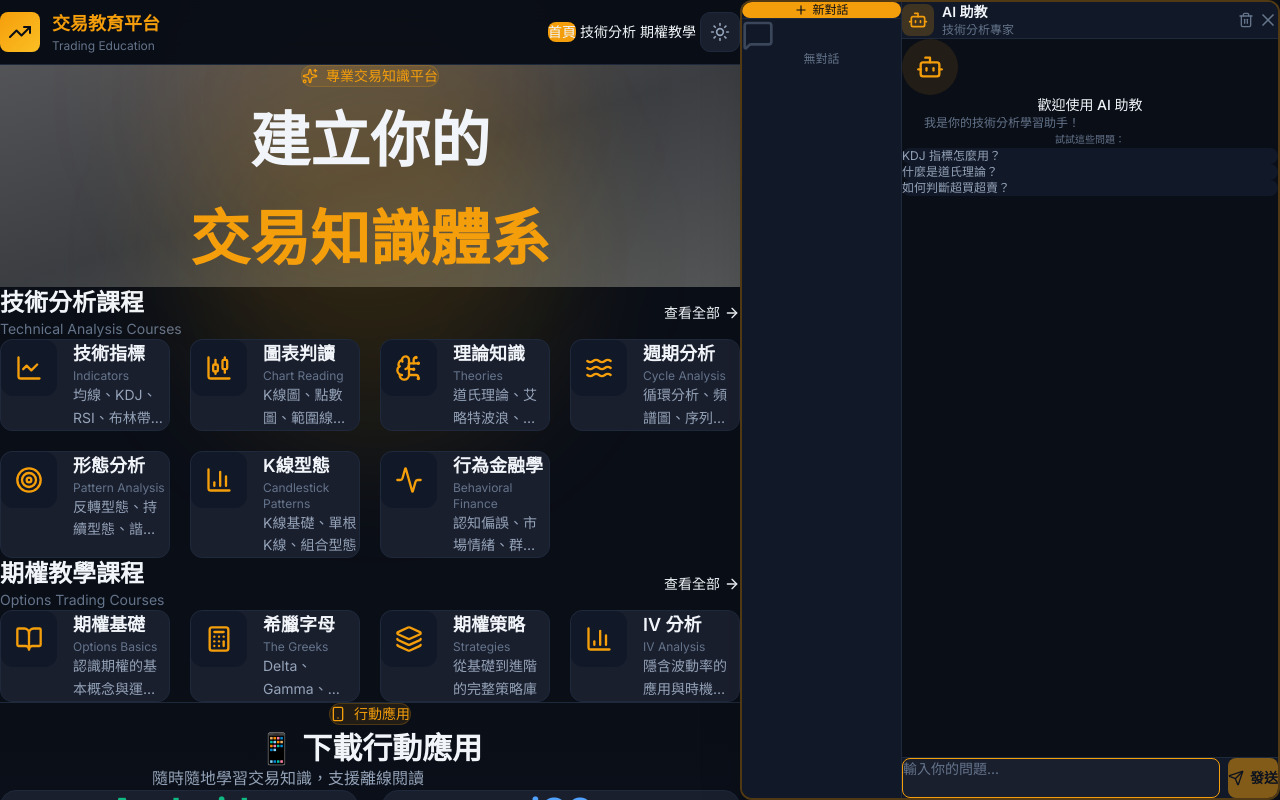
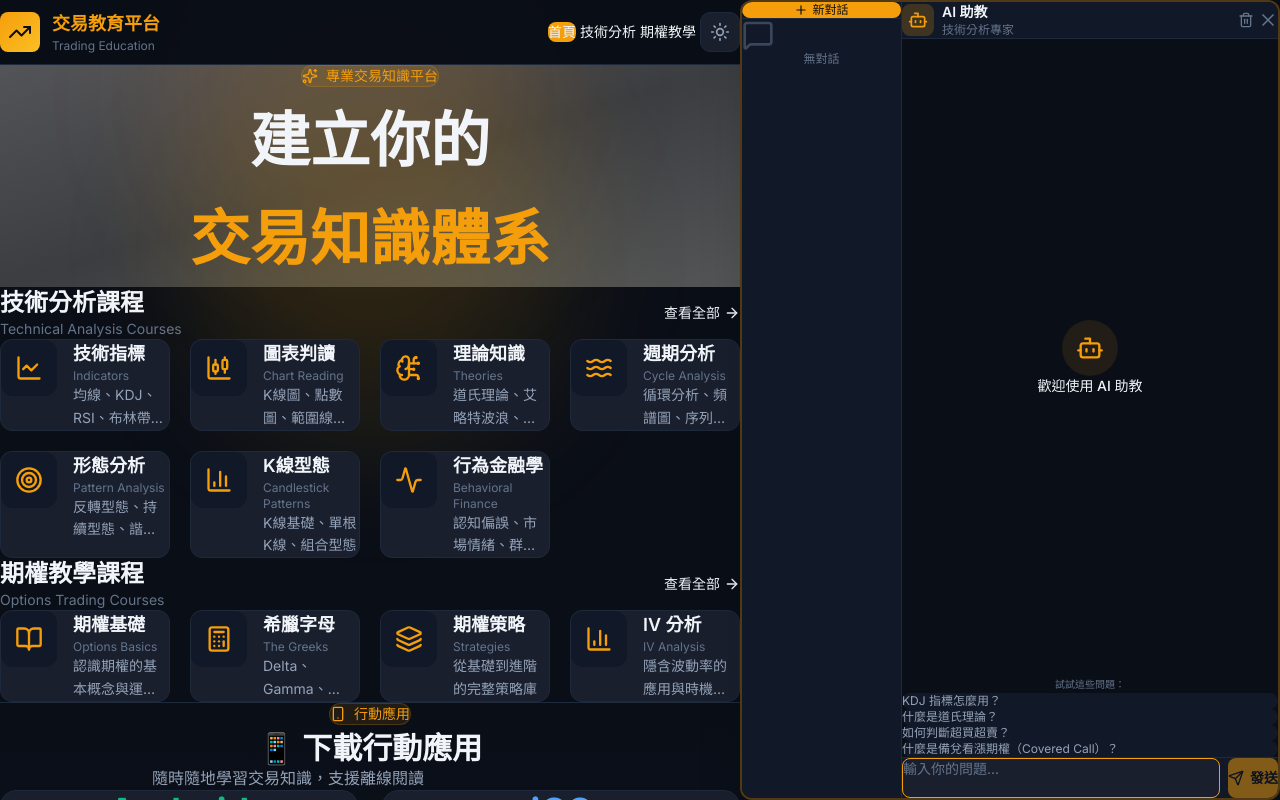
Before and after one commit to sam9407287/trading-education, a Next.js app in the folder apps/web/: page / in a window 1280 px wide. Both pictures are taken after a click on the button 1228 px from the left and 748 px from the top of the page. Shown: the top 800 px of the page. Built offline with nearby package versions, Linux system fonts and the light colour scheme.

Commit message:
style: move sample questions to bottom + add Covered Call question

```diff
--- a/apps/web/src/components/chat/ChatSidebar.tsx
+++ b/apps/web/src/components/chat/ChatSidebar.tsx
@@ -288,20 +288,20 @@ export default function ChatSidebar() {
             className="flex-1 overflow-y-auto p-4 pr-2 space-y-4 scrollbar-thin"
           >
             {messages.length === 0 ? (
-              <div className="text-center py-8">
-                <div className="w-14 h-14 rounded-full bg-[var(--accent-gold)]/10 flex items-center justify-center mx-auto mb-3">
-                  <Bot className="w-7 h-7 text-[var(--accent-gold)]" />
+              <div className="flex flex-col h-full">
+                <div className="flex-1 flex flex-col items-center justify-center">
+                  <div className="w-14 h-14 rounded-full bg-[var(--accent-gold)]/10 flex items-center justify-center mb-3">
+                    <Bot className="w-7 h-7 text-[var(--accent-gold)]" />
+                  </div>
+                  <h4 className="font-medium text-[var(--text-primary)] text-sm">歡迎使用 AI 助教</h4>
                 </div>
-                <h4 className="font-medium text-[var(--text-primary)] mb-2 text-sm">歡迎使用 AI 助教</h4>
-                <p className="text-xs text-[var(--text-muted)] max-w-[200px] mx-auto">
-                  我是你的技術分析學習助手！
-                </p>
-                <div className="mt-4 space-y-1.5">
-                  <p className="text-[10px] text-[var(--text-muted)]">試試這些問題：</p>
+                <div className="pb-2 space-y-1.5">
+                  <p className="text-[10px] text-[var(--text-muted)] text-center">試試這些問題：</p>
                   {[
                     'KDJ 指標怎麼用？',
                     '什麼是道氏理論？',
                     '如何判斷超買超賣？',
+                    '什麼是備兌看漲期權（Covered Call）？',
                   ].map((q) => (
                     <button
                       key={q}
```
